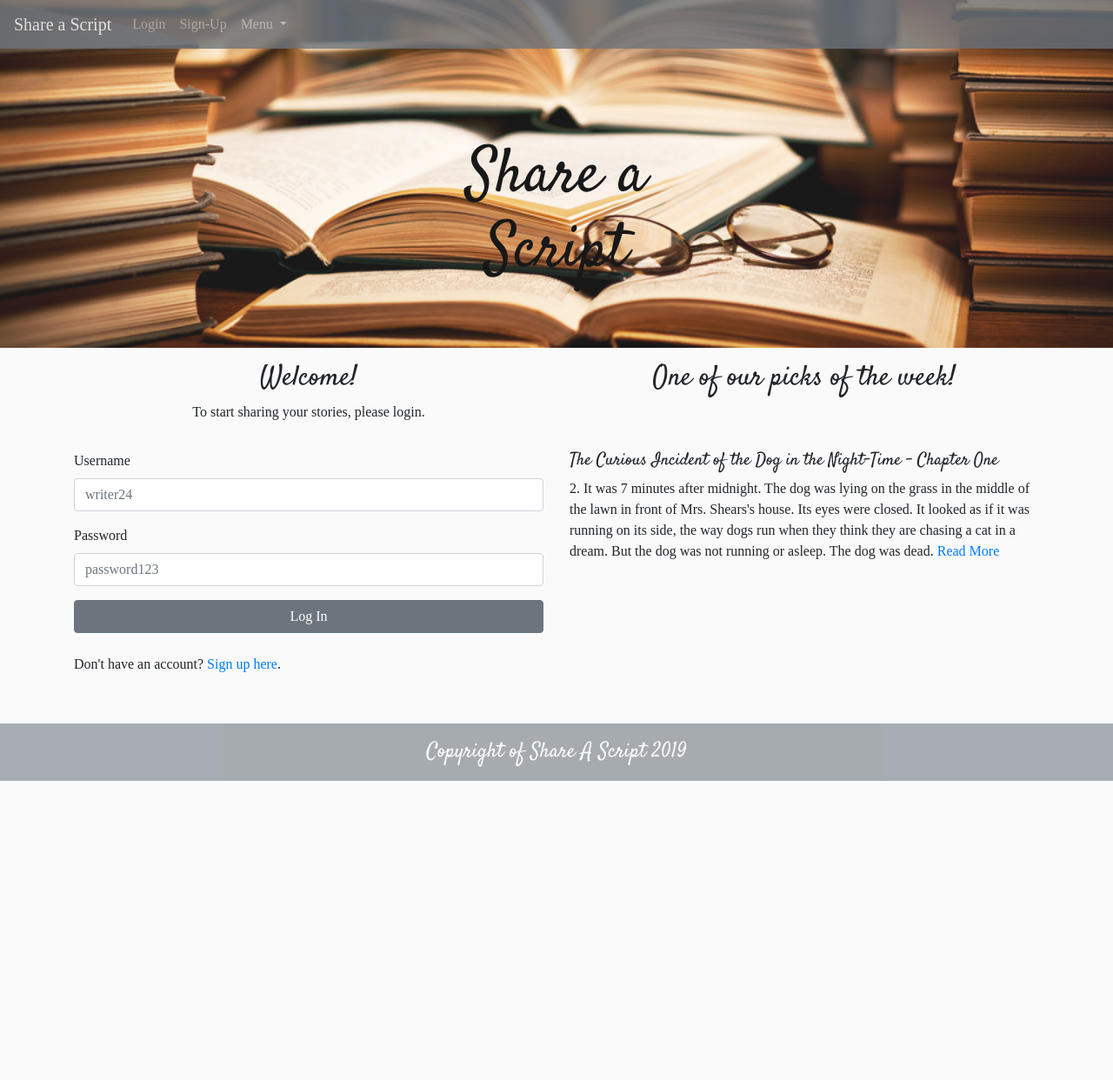
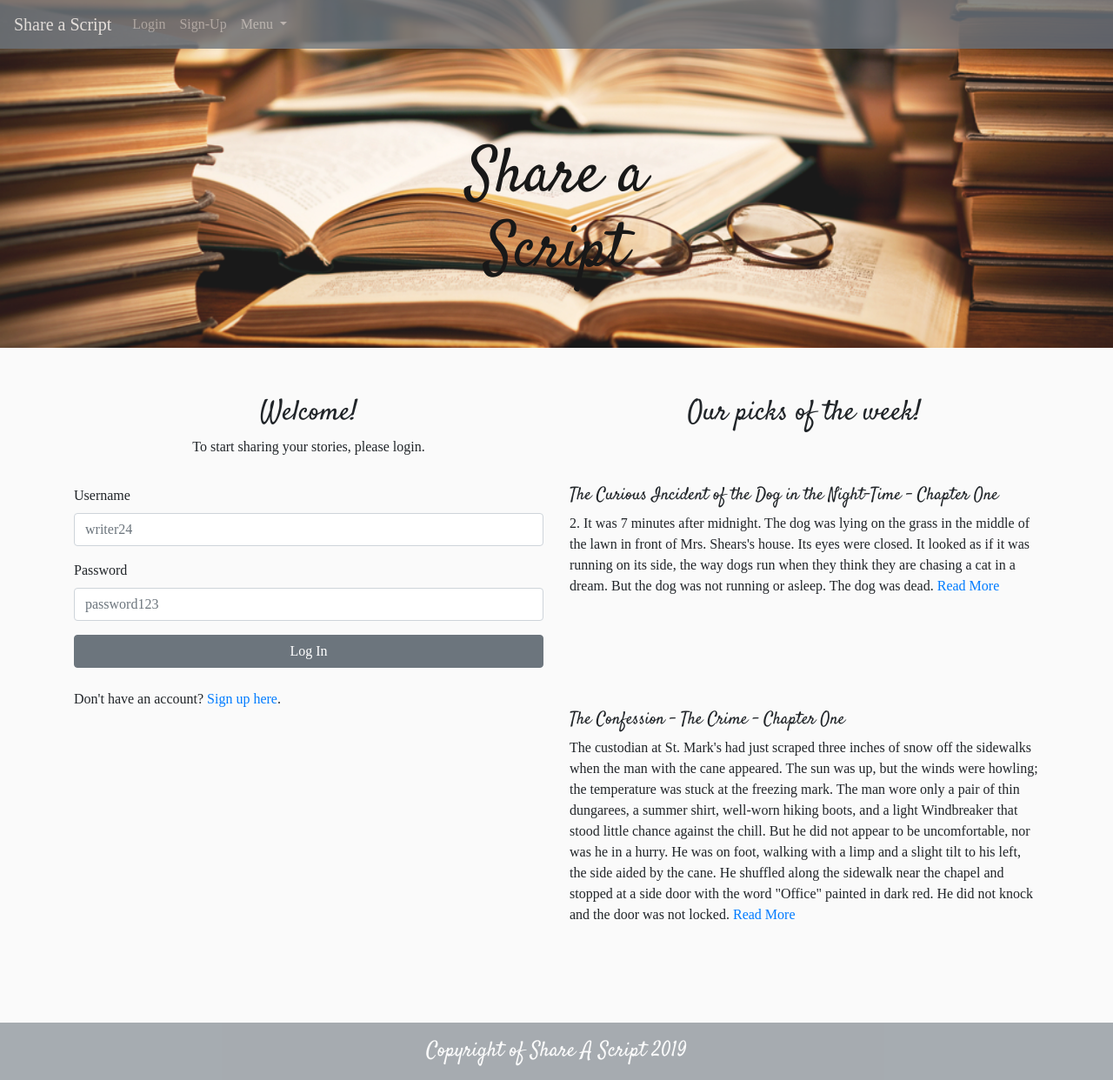
Before and after one commit to Seabhac-94/share_a_script, a Flask app: page /login in a window 1280 px wide. Shown: the whole page at 87% size. Before the commit the page ends 898 px from the top, so only its background shows below. Run offline with Flask 2, Linux system fonts and the light colour scheme; some libraries are stand-ins or nearby versions; some web fonts are replaced.

Commit message:
minor changes to signup and login pages

```diff
--- a/templates/login.html
+++ b/templates/login.html
@@ -2,14 +2,14 @@
 {% block content %}
 
 
-<div class="container py-2 second-font">
+<div class="container py-5 second-font">
     <div class="row pt-2">
         <div class="col-md-6 text-center">
             <h2 class="main-heading sub-heading">Welcome!</h2>
             <p class='second-font'>To start sharing your stories, please login.</p>
         </div>
         <div class="d-none d-md-block col-6 text-center">
-                <h2 class="main-heading sub-heading">One of our picks of the week!</h2>
+                <h2 class="main-heading sub-heading">Our picks of the week!</h2>
             </div>
     </div>
     <div class="row pt-3 pb-5">
@@ -51,6 +51,11 @@
                     href="{{url_for('view_scripts')}}">Read More</a>
             </p>
         </div>
+        <div class="d-none d-md-block col-6 offset-6">
+                <h5 class="main-heading">The Confession - The Crime - Chapter One</h5>
+                <p class="second-font">The custodian at St. Mark's had just scraped three inches of snow off the sidewalks when the man with the cane appeared. The sun was up, but the winds were howling; the temperature was stuck at the freezing mark. The man wore only a pair of thin dungarees, a summer shirt, well-worn hiking boots, and a light Windbreaker that stood little chance against the chill. But he did not appear to be uncomfortable, nor was he in a hurry. He was on foot, walking with a limp and a slight tilt to his left, the side aided by the cane. He shuffled along the sidewalk near the chapel and stopped at a side door with the word "Office" painted in dark red. He did not knock and the door was not locked. <a href="{{url_for('view_scripts')}}">Read More</a>
+                </p>
+            </div>
     </div>
 </div>
 {% endblock %}
--- a/templates/signup.html
+++ b/templates/signup.html
@@ -2,7 +2,7 @@
 {% block content %}
 
 <!--Registration form-->
-<div class="container py-2 second-font">
+<div class="container py-5 second-font">
     <div class="row">
         <div class="col-md-6 offset-md-3 text-center">
             <h2 class="main-heading sub-heading">Welcome to Share a Script!</h2>
```
